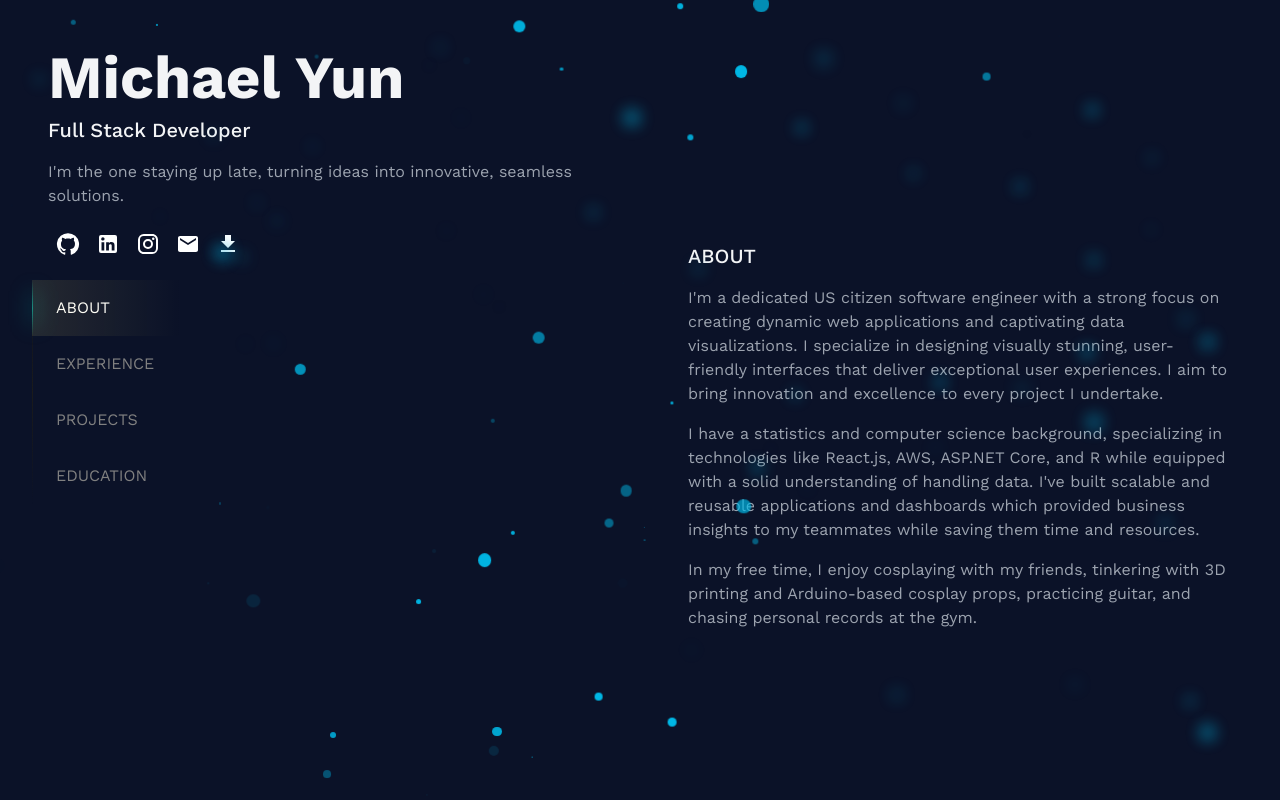
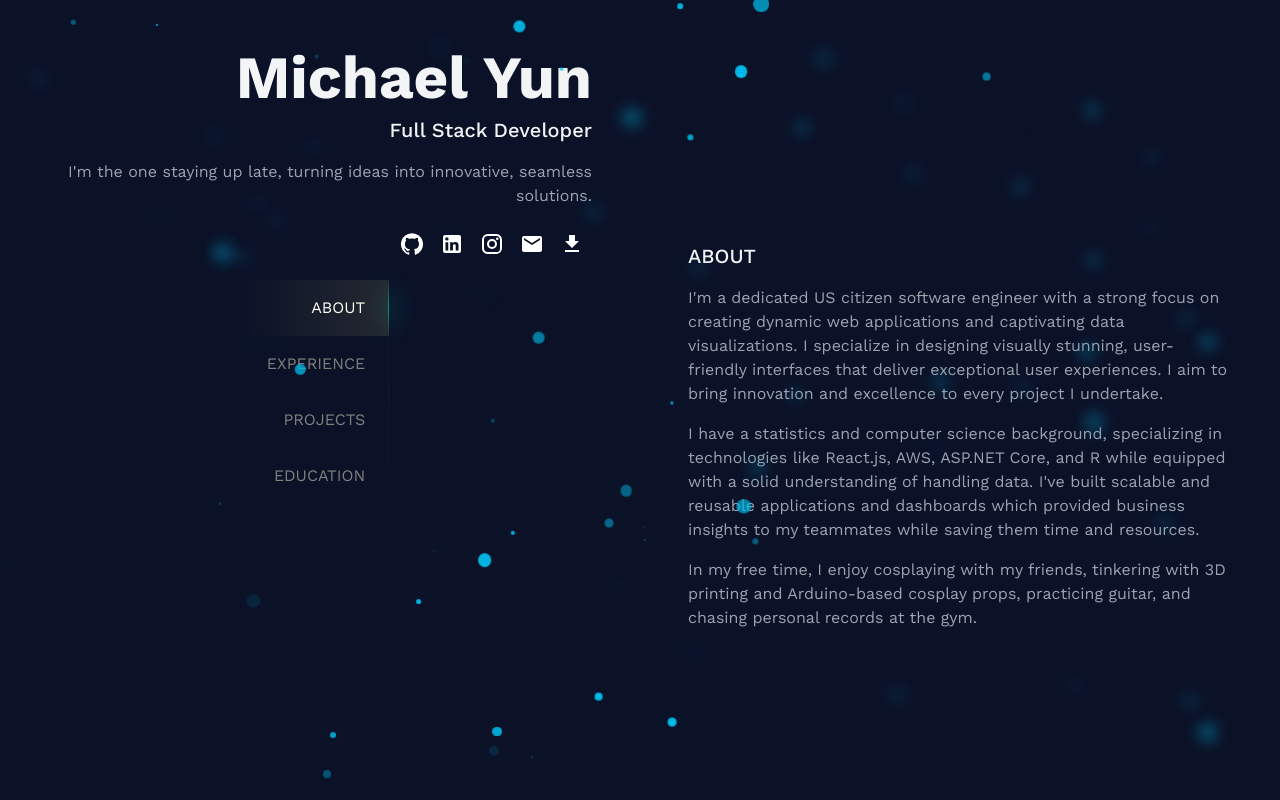
Before and after one commit to myun11/personal_website, a React (Vite) app: page / in a window 1280 px wide. Built offline with nearby package versions, Linux system fonts and the light colour scheme.

Commit message:
Aligned left panel to the right

```diff
--- a/src/App.jsx
+++ b/src/App.jsx
@@ -127,11 +127,11 @@ const App = () => {
       <div className="flex flex-col md:flex-row">
         <div className="md:w-1/2">
           {/* Left Panel */}
-          <div className="p-8 md:sticky md:top-0 md:h-screen">
-            <div id="Header" className="flex flex-col justify-center items-start text-gray-100 px-4 py-4">
+          <div className="p-8 items-center justify-center justify-items-center md:sticky md:top-0 md:h-screen">
+            <div id="Header" className="flex flex-col justify-center items-end text-gray-100 px-4 py-4">
               <h1 className="text-6xl font-bold">Michael Yun</h1>
               <h2 className="text-xl font-medium mt-2">Full Stack Developer</h2>
-              <h3 className="text-start text-base text-gray-400 mt-4">
+              <h3 className="text-end text-base text-gray-400 mt-4">
                 I'm the one staying up late, turning ideas into innovative, seamless solutions.
               </h3>
               <span className="mt-4">
@@ -197,7 +197,7 @@ const App = () => {
                 </Tooltip>
               </span>
             </div>
-            <div className="text-white max-md:hidden flex flex-col">
+            <div className="max-md:hidden flex flex-col text-end">
               <Radio
                 nav = {nav}
                 setNav = {setNav}
--- a/src/components/Radio.jsx
+++ b/src/components/Radio.jsx
@@ -51,7 +51,8 @@ const StyledWrapper = styled.div`
     display: flex;
     flex-direction: column;
     position: relative;
-    padding-left: 0.5rem;
+    padding-right: 0.5rem;
+    align-items: flex-end;
   }
   .radio-container input {
     cursor: pointer;
@@ -60,7 +61,7 @@ const StyledWrapper = styled.div`
   }
   .radio-container .glider-container {
     position: absolute;
-    left: 0;
+    right: 0;
     top: 0;
     bottom: 0;
     background: linear-gradient(
@@ -96,13 +97,13 @@ const StyledWrapper = styled.div`
   .radio-container .glider-container .glider::after {
     content: "";
     position: absolute;
-    left: 0;
+    right: 0;
     height: 100%;
     width: 150px;
     background: linear-gradient(
       90deg,
-      var(--main-color-opacity) 0%,
-      rgba(0, 0, 0, 0) 100%
+      rgba(0, 0, 0, 0) 0%,
+      var(--main-color-opacity) 100%
     );
   }
   .radio-container label {
```
